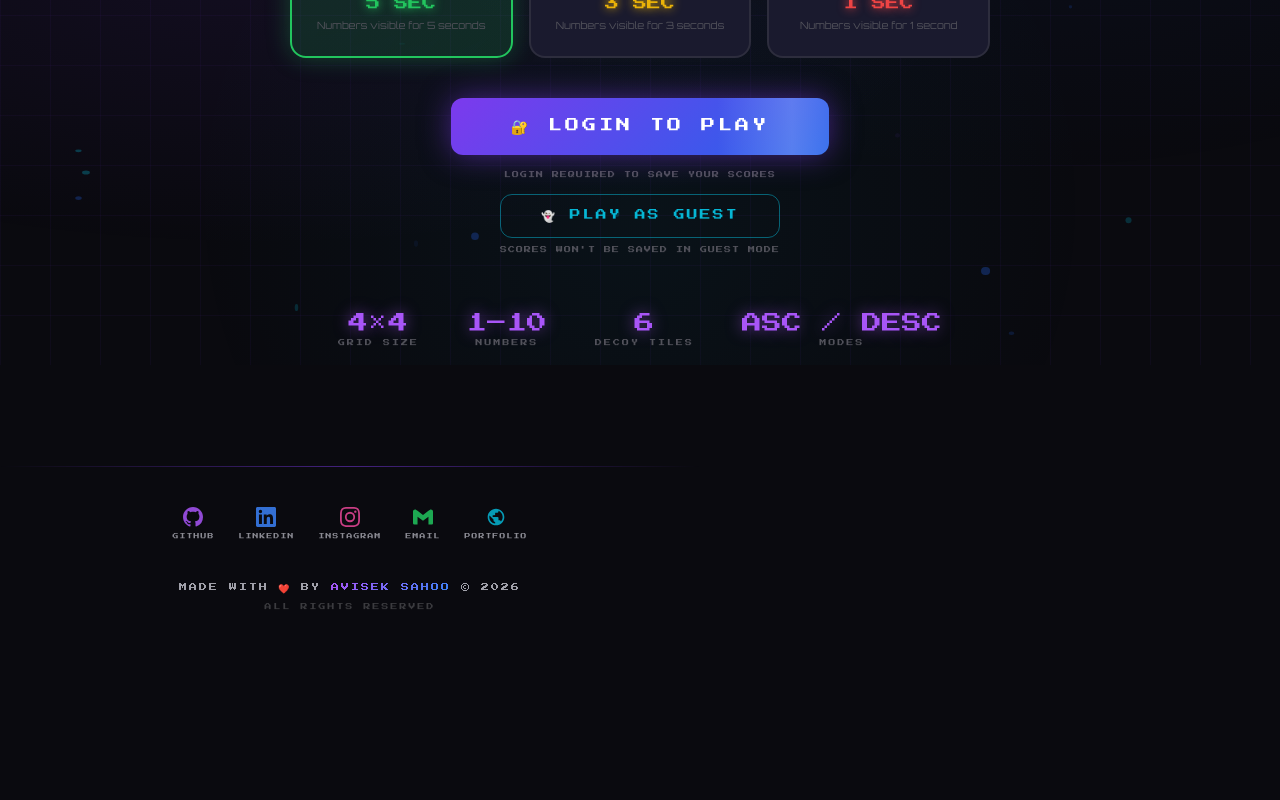
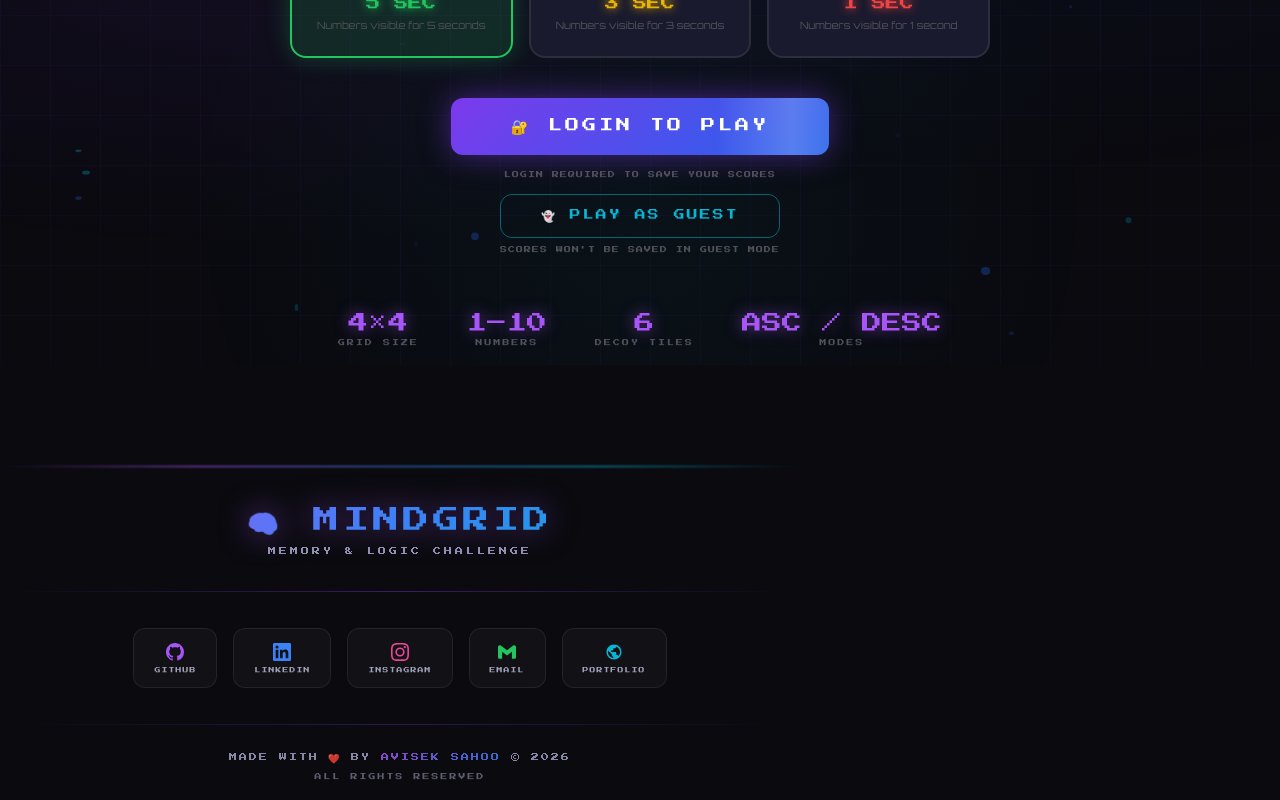
Before and after one commit to Avisek14/mind-grid, a React (Vite) app in the folder client/: page / in a window 1280 px wide. Shown: the part 435-1235 px from the top of the page. Before the commit the page ends 1065 px from the top, so only its background shows below. Built offline with nearby package versions, Linux system fonts and the light colour scheme.

Commit message:
final change is footer

```diff
--- a/client/src/components/Footer.jsx
+++ b/client/src/components/Footer.jsx
@@ -5,83 +5,120 @@ const Footer = () => {
     {
       label: 'GitHub',
       icon: (
-        <svg width="20" height="20" viewBox="0 0 24 24" fill="currentColor">
+        <svg width="18" height="18" viewBox="0 0 24 24" fill="currentColor">
           <path d="M12 0C5.37 0 0 5.37 0 12c0 5.31 3.435 9.795 8.205 11.385.6.105.825-.255.825-.57 0-.285-.015-1.23-.015-2.235-3.015.555-3.795-.735-4.035-1.41-.135-.345-.72-1.41-1.23-1.695-.42-.225-1.02-.78-.015-.795.945-.015 1.62.87 1.845 1.23 1.08 1.815 2.805 1.305 3.495.99.105-.78.42-1.305.765-1.605-2.67-.3-5.46-1.335-5.46-5.925 0-1.305.465-2.385 1.23-3.225-.12-.3-.54-1.53.12-3.18 0 0 1.005-.315 3.3 1.23.96-.27 1.98-.405 3-.405s2.04.135 3 .405c2.295-1.56 3.3-1.23 3.3-1.23.66 1.65.24 2.88.12 3.18.765.84 1.23 1.905 1.23 3.225 0 4.605-2.805 5.625-5.475 5.925.435.375.81 1.095.81 2.22 0 1.605-.015 2.895-.015 3.3 0 .315.225.69.825.57A12.02 12.02 0 0 0 24 12c0-6.63-5.37-12-12-12z"/>
         </svg>
       ),
       url: 'https://github.com/Avisek14',
       color: '#a855f7',
+      glow: 'rgba(168,85,247,0.4)',
     },
     {
       label: 'LinkedIn',
       icon: (
-        <svg width="20" height="20" viewBox="0 0 24 24" fill="currentColor">
+        <svg width="18" height="18" viewBox="0 0 24 24" fill="currentColor">
           <path d="M20.447 20.452h-3.554v-5.569c0-1.328-.027-3.037-1.852-3.037-1.853 0-2.136 1.445-2.136 2.939v5.667H9.351V9h3.414v1.561h.046c.477-.9 1.637-1.85 3.37-1.85 3.601 0 4.267 2.37 4.267 5.455v6.286zM5.337 7.433a2.062 2.062 0 0 1-2.063-2.065 2.064 2.064 0 1 1 2.063 2.065zm1.782 13.019H3.555V9h3.564v11.452zM22.225 0H1.771C.792 0 0 .774 0 1.729v20.542C0 23.227.792 24 1.771 24h20.451C23.2 24 24 23.227 24 22.271V1.729C24 .774 23.2 0 22.222 0h.003z"/>
         </svg>
       ),
       url: 'https://www.linkedin.com/in/avisek-sahoo-907186341/',
       color: '#3b82f6',
+      glow: 'rgba(59,130,246,0.4)',
     },
     {
       label: 'Instagram',
       icon: (
-        <svg width="20" height="20" viewBox="0 0 24 24" fill="currentColor">
+        <svg width="18" height="18" viewBox="0 0 24 24" fill="currentColor">
           <path d="M12 2.163c3.204 0 3.584.012 4.85.07 3.252.148 4.771 1.691 4.919 4.919.058 1.265.069 1.645.069 4.849 0 3.205-.012 3.584-.069 4.849-.149 3.225-1.664 4.771-4.919 4.919-1.266.058-1.644.07-4.85.07-3.204 0-3.584-.012-4.849-.07-3.26-.149-4.771-1.699-4.919-4.92-.058-1.265-.07-1.644-.07-4.849 0-3.204.013-3.583.07-4.849.149-3.227 1.664-4.771 4.919-4.919 1.266-.057 1.645-.069 4.849-.069zM12 0C8.741 0 8.333.014 7.053.072 2.695.272.273 2.69.073 7.052.014 8.333 0 8.741 0 12c0 3.259.014 3.668.072 4.948.2 4.358 2.618 6.78 6.98 6.98C8.333 23.986 8.741 24 12 24c3.259 0 3.668-.014 4.948-.072 4.354-.2 6.782-2.618 6.979-6.98.059-1.28.073-1.689.073-4.948 0-3.259-.014-3.667-.072-4.947-.196-4.354-2.617-6.78-6.979-6.98C15.668.014 15.259 0 12 0zm0 5.838a6.162 6.162 0 1 0 0 12.324 6.162 6.162 0 0 0 0-12.324zM12 16a4 4 0 1 1 0-8 4 4 0 0 1 0 8zm6.406-11.845a1.44 1.44 0 1 0 0 2.881 1.44 1.44 0 0 0 0-2.881z"/>
         </svg>
       ),
       url: 'https://www.instagram.com/ram_devotee_avi?igsh=dG94NGUxd3NuaGw2',
       color: '#ec4899',
+      glow: 'rgba(236,72,153,0.4)',
     },
     {
       label: 'Email',
       icon: (
-        <svg width="20" height="20" viewBox="0 0 24 24" fill="currentColor">
+        <svg width="18" height="18" viewBox="0 0 24 24" fill="currentColor">
           <path d="M24 5.457v13.909c0 .904-.732 1.636-1.636 1.636h-3.819V11.73L12 16.64l-6.545-4.91v9.273H1.636A1.636 1.636 0 0 1 0 19.366V5.457c0-2.023 2.309-3.178 3.927-1.964L5.455 4.64 12 9.548l6.545-4.91 1.528-1.145C21.69 2.28 24 3.434 24 5.457z"/>
         </svg>
       ),
       url: 'mailto:sahoo143avisek@gmail.com',
       color: '#22c55e',
+      glow: 'rgba(34,197,94,0.4)',
     },
     {
       label: 'Portfolio',
       icon: (
-        <svg width="20" height="20" viewBox="0 0 24 24" fill="currentColor">
+        <svg width="18" height="18" viewBox="0 0 24 24" fill="currentColor">
           <path d="M12 2C6.48 2 2 6.48 2 12s4.48 10 10 10 10-4.48 10-10S17.52 2 12 2zm-1 17.93c-3.95-.49-7-3.85-7-7.93 0-.62.08-1.21.21-1.79L9 15v1c0 1.1.9 2 2 2v1.93zm6.9-2.54c-.26-.81-1-1.39-1.9-1.39h-1v-3c0-.55-.45-1-1-1H8v-2h2c.55 0 1-.45 1-1V7h2c1.1 0 2-.9 2-2v-.41c2.93 1.19 5 4.06 5 7.41 0 2.08-.8 3.97-2.1 5.39z"/>
         </svg>
       ),
       url: 'https://avisek14.github.io/Avisek-portfolio/',
       color: '#06b6d4',
+      glow: 'rgba(6,182,212,0.4)',
     },
   ]
 
   return (
     <motion.div
       initial={{ opacity: 0, y: 20 }}
-      animate={{ opacity: 1, y: 0 }}
-      transition={{ delay: 1.4 }}
+      whileInView={{ opacity: 1, y: 0 }}
+      transition={{ duration: 0.6 }}
       style={{
         width: '100%',
-        maxWidth: '700px',
+        maxWidth: '800px',
         marginTop: '80px',
         position: 'relative',
         zIndex: 1,
         textAlign: 'center',
       }}
     >
+      {/* Glowing top border line */}
+      <div style={{
+        height: '1px',
+        background: 'linear-gradient(90deg, transparent, #a855f7, #3b82f6, #06b6d4, transparent)',
+        marginBottom: '40px',
+        filter: 'blur(1px)',
+      }} />
+
+      {/* MINDGRID branding */}
+      <div style={{
+        fontFamily: 'var(--font-game)',
+        fontSize: 'clamp(18px, 4vw, 26px)',
+        background: 'linear-gradient(135deg, #a855f7 0%, #3b82f6 50%, #06b6d4 100%)',
+        WebkitBackgroundClip: 'text',
+        WebkitTextFillColor: 'transparent',
+        letterSpacing: '4px',
+        marginBottom: '8px',
+        filter: 'drop-shadow(0 0 15px rgba(168,85,247,0.5))',
+      }}>
+        🧠 MINDGRID
+      </div>
+
+      <p style={{
+        fontFamily: 'var(--font-game)',
+        fontSize: '8px',
+        color: 'rgba(180,180,220,0.8)',
+        letterSpacing: '3px',
+        marginBottom: '36px',
+      }}>
+        MEMORY & LOGIC CHALLENGE
+      </p>
+
       {/* Divider */}
       <div style={{
         height: '1px',
-        background: 'linear-gradient(90deg, transparent, rgba(124,58,237,0.5), transparent)',
-        marginBottom: '40px',
+        background: 'linear-gradient(90deg, transparent, rgba(124,58,237,0.4), transparent)',
+        marginBottom: '36px',
       }} />
 
-      {/* Social icons */}
+      {/* Social links */}
       <div style={{
         display: 'flex',
         justifyContent: 'center',
-        gap: '24px',
+        gap: '16px',
         flexWrap: 'wrap',
-        marginBottom: '40px',
+        marginBottom: '36px',
       }}>
         {socials.map((social, i) => (
           <motion.a
@@ -89,7 +126,11 @@ const Footer = () => {
             href={social.url}
             target="_blank"
             rel="noopener noreferrer"
-            whileHover={{ scale: 1.2, y: -4 }}
+            whileHover={{
+              scale: 1.15,
+              y: -4,
+              boxShadow: `0 0 20px ${social.glow}`,
+            }}
             whileTap={{ scale: 0.95 }}
             title={social.label}
             style={{
@@ -97,9 +138,13 @@ const Footer = () => {
               flexDirection: 'column',
               alignItems: 'center',
               gap: '6px',
+              padding: '14px 20px',
+              background: 'rgba(255,255,255,0.03)',
+              border: '1px solid rgba(255,255,255,0.08)',
+              borderRadius: '12px',
+              textDecoration: 'none',
               color: social.color,
-              textDecoration: 'none',
-              opacity: 0.85,
+              minWidth: '70px',
             }}
           >
             {social.icon}
@@ -107,7 +152,7 @@ const Footer = () => {
               fontFamily: 'var(--font-game)',
               fontSize: '6px',
               letterSpacing: '1px',
-              color: 'var(--text-secondary)',
+              color: 'rgba(200,200,230,0.8)',
             }}>
               {social.label.toUpperCase()}
             </span>
@@ -115,19 +160,30 @@ const Footer = () => {
         ))}
       </div>
 
+      {/* Divider */}
+      <div style={{
+        height: '1px',
+        background: 'linear-gradient(90deg, transparent, rgba(124,58,237,0.3), transparent)',
+        marginBottom: '24px',
+      }} />
+
       {/* Made with love */}
-      <p style={{
-        fontFamily: 'var(--font-game)',
-        fontSize: '8px',
-        color: 'var(--text-secondary)',
-        letterSpacing: '2px',
-        lineHeight: 2,
-        marginBottom: '8px',
-      }}>
+      <motion.p
+        animate={{ opacity: [0.8, 1, 0.8] }}
+        transition={{ duration: 3, repeat: Infinity, ease: 'easeInOut' }}
+        style={{
+          fontFamily: 'var(--font-game)',
+          fontSize: '8px',
+          color: 'rgba(180,180,220,0.9)',
+          letterSpacing: '2px',
+          lineHeight: 2,
+          marginBottom: '8px',
+        }}
+      >
         MADE WITH{' '}
         <motion.span
           animate={{ scale: [1, 1.3, 1] }}
-          transition={{ duration: 1.2, repeat: Infinity }}
+          transition={{ duration: 1, repeat: Infinity }}
           style={{ display: 'inline-block', color: '#ef4444' }}
         >
           ❤️
@@ -141,12 +197,12 @@ const Footer = () => {
           AVISEK SAHOO
         </span>
         {' '}© 2026
-      </p>
+      </motion.p>
 
       <p style={{
         fontFamily: 'var(--font-game)',
         fontSize: '7px',
-        color: 'rgba(255,255,255,0.2)',
+        color: 'rgba(150,150,180,0.6)',
         letterSpacing: '2px',
         marginBottom: '20px',
       }}>
```
